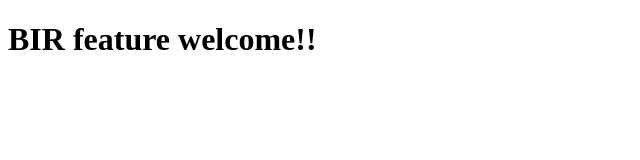
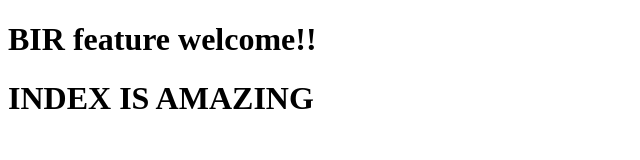
Before and after one commit to octobrainit/signaturecommits, a plain HTML site: page index.html in a window 1280 px wide. Shown: the whole page, without its empty margins (0-640 px from the left). Drawn offline with Linux system fonts and the light colour scheme.

Commit message:
added tag

```diff
--- a/index.html
+++ b/index.html
@@ -1,2 +1,3 @@
 <!DOCTYPE html>
 <h1>BIR feature welcome!!</h1>
+<h1>INDEX IS AMAZING</h1>
```
